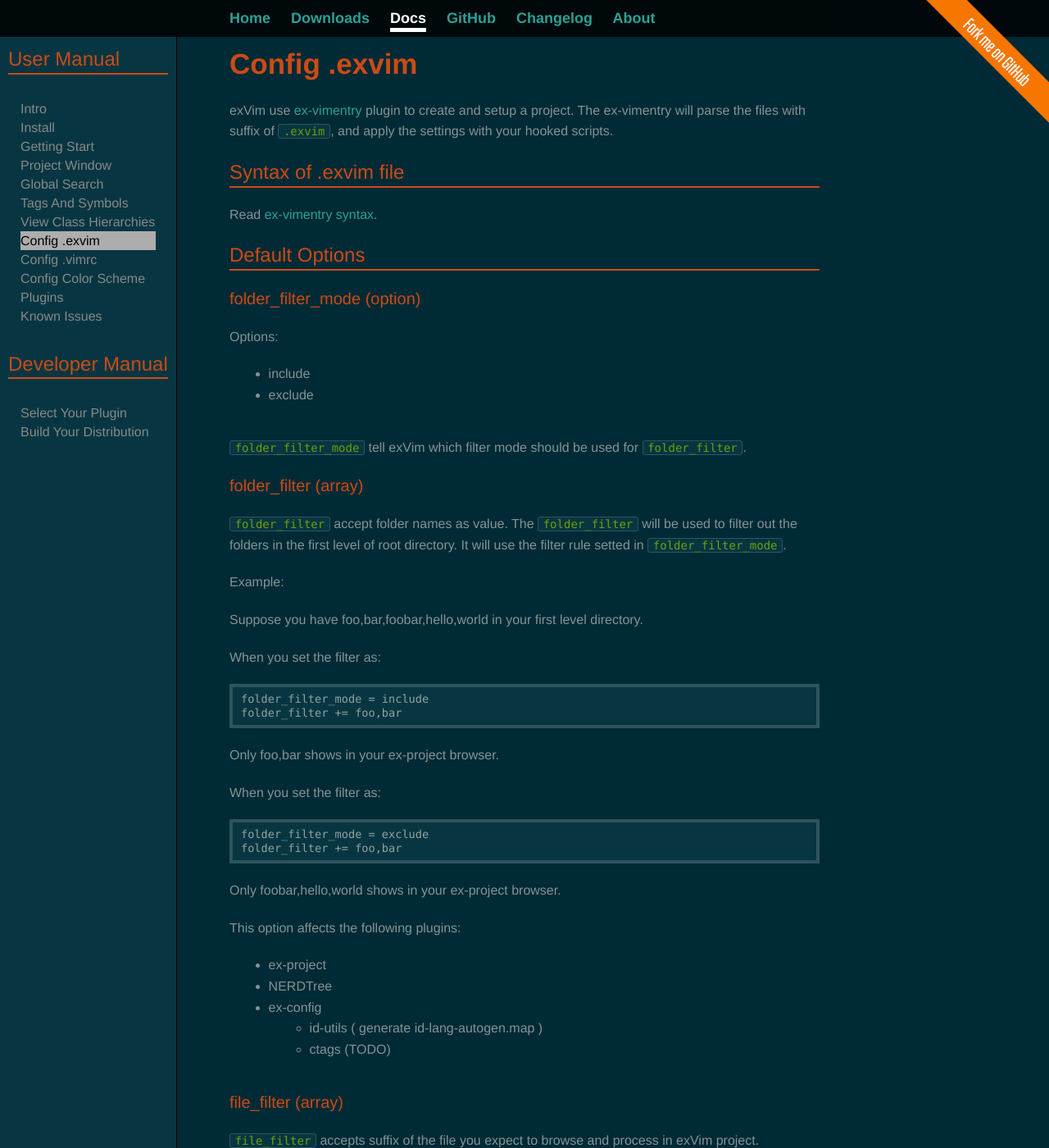
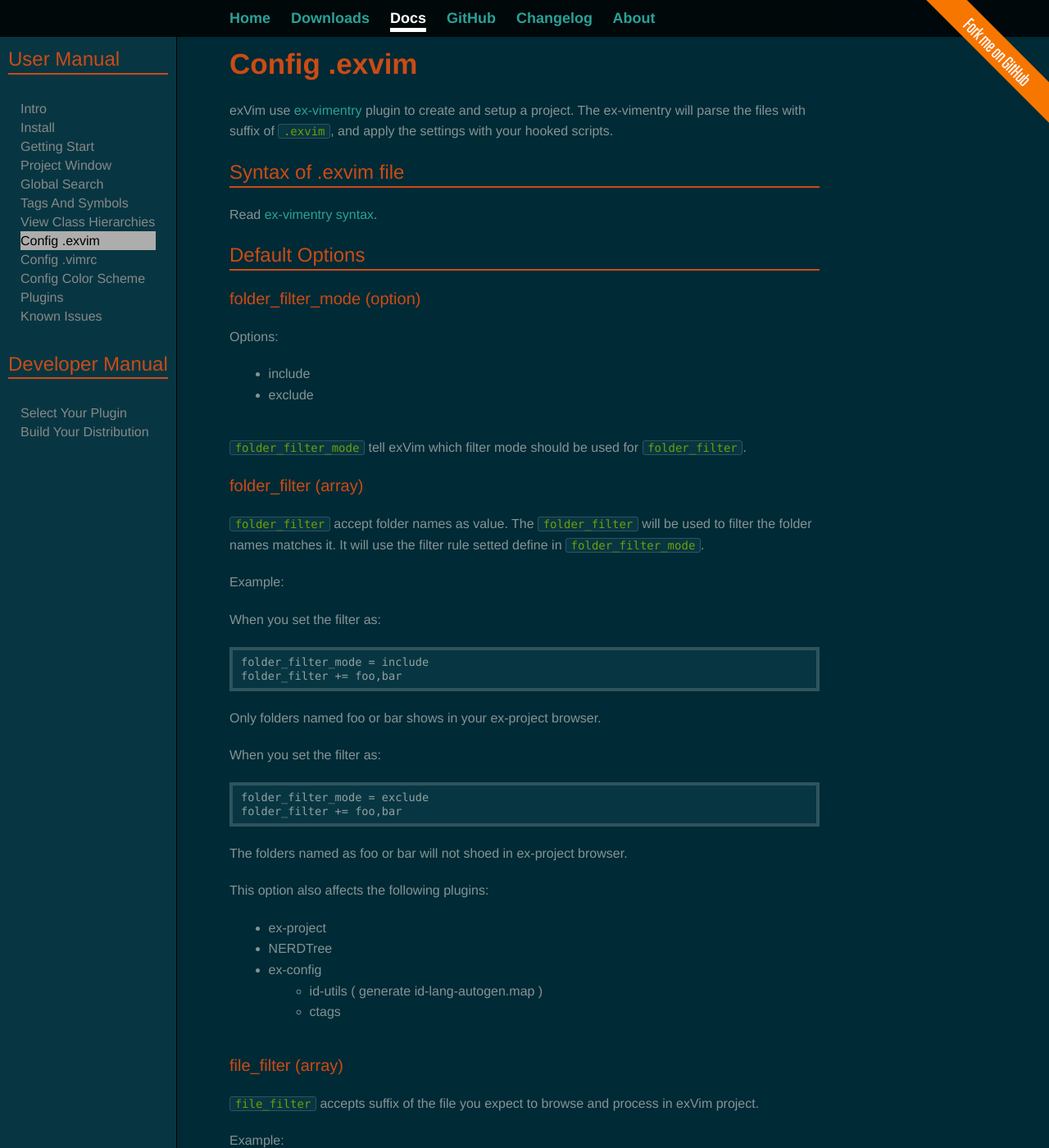
Before and after one commit to exvim/exvim.github.io, a Jekyll site: the page built from docs/config-exvim.md, in a window 1280 px wide and 1400 px high. Shown: the whole window at 82% size. Built offline with Jekyll 4.4.1, drawn with Linux system fonts in a browser that asks for light colours; Markdown is read by kramdown in place of the engine named in the settings.

Commit message:
update to v0.4.1

````diff
--- a/_config.yml
+++ b/_config.yml
@@ -1,7 +1,7 @@
 # Dependencies
 markdown:         redcarpet
 pygments:         true
-version:          v0.4.0
+version:          v0.4.1
 
 # Permalinks
 permalink:        pretty
--- a/docs/config-exvim.md
+++ b/docs/config-exvim.md
@@ -25,12 +25,9 @@
 ### folder_filter (array)
 
 `folder_filter` accept folder names as value. The `folder_filter` will be used to filter
-out the folders in the first level of root directory. It will use the filter rule setted
-in `folder_filter_mode`.
+the folder names matches it. It will use the filter rule setted define in `folder_filter_mode`.
 
 Example:
-
-Suppose you have foo,bar,foobar,hello,world in your first level directory.
 
 When you set the filter as:
 
@@ -39,7 +36,7 @@
 folder_filter += foo,bar
 ```
 
-Only foo,bar shows in your ex-project browser.
+Only folders named foo or bar shows in your ex-project browser.
 
 When you set the filter as:
 
@@ -48,15 +45,15 @@
 folder_filter += foo,bar
 ```
 
-Only foobar,hello,world shows in your ex-project browser.
+The folders named as foo or bar will not shoed in ex-project browser.
 
-This option affects the following plugins:
+This option also affects the following plugins:
 
 - ex-project
 - NERDTree
 - ex-config
   - id-utils ( generate id-lang-autogen.map )
-  - ctags (TODO)
+  - ctags
 
 ### file_filter (array)
 
````
